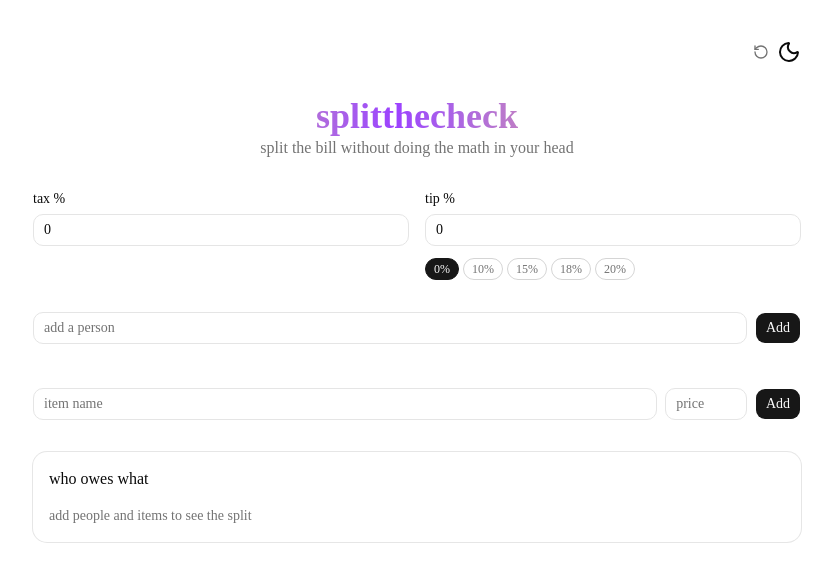
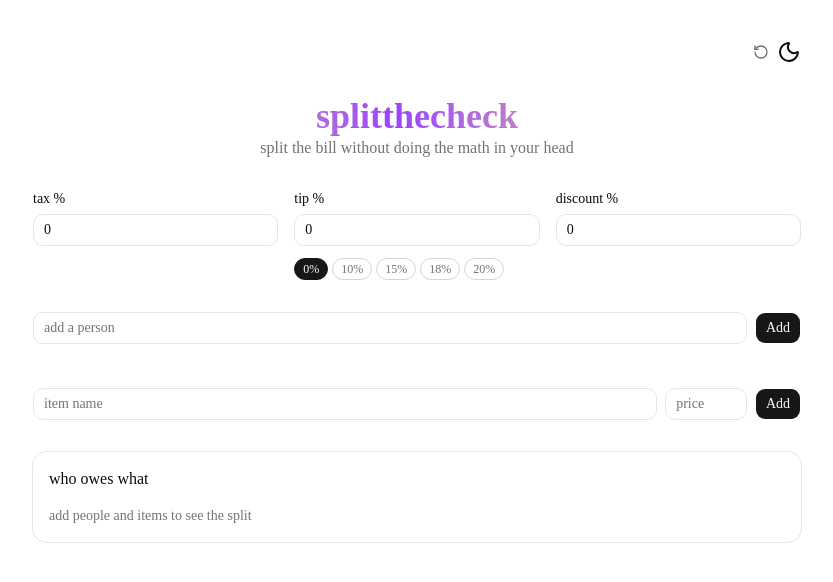
Before and after one commit to sudhishready/splitthecheck, a Next.js app: page / in a window 1280 px wide. Shown: the top 582 px of the page, without its empty margins (223-1056 px from the left). Built offline with nearby package versions, Linux system fonts and the light colour scheme.

Commit message:
added discount % field, subtracts from total before split

```diff
--- a/src/app/page.tsx
+++ b/src/app/page.tsx
@@ -20,6 +20,7 @@ export default function Home() {
   const [items, setItems] = useState<Item[]>([])
   const [taxPercent, setTaxPercent] = useState(0)
   const [tipPercent, setTipPercent] = useState(0)
+  const [discountPercent, setDiscountPercent] = useState(0)
   const [loaded, setLoaded] = useState(false)
 
   useEffect(() => {
@@ -30,6 +31,7 @@ export default function Home() {
       setItems(data.items || [])
       setTaxPercent(data.taxPercent || 0)
       setTipPercent(data.tipPercent || 0)
+      setDiscountPercent(data.discountPercent || 0)
     }
     setLoaded(true)
   }, [])
@@ -38,9 +40,15 @@ export default function Home() {
     if (!loaded) return
     localStorage.setItem(
       STORAGE_KEY,
-      JSON.stringify({ people, items, taxPercent, tipPercent }),
+      JSON.stringify({
+        people,
+        items,
+        taxPercent,
+        tipPercent,
+        discountPercent,
+      }),
     )
-  }, [people, items, taxPercent, tipPercent, loaded])
+  }, [people, items, taxPercent, tipPercent, discountPercent, loaded])
 
   function addPerson(name: string) {
     setPeople((prev) => [...prev, { id: crypto.randomUUID(), name }])
@@ -115,13 +123,21 @@ export default function Home() {
     setItems([])
     setTaxPercent(0)
     setTipPercent(0)
+    setDiscountPercent(0)
   }
 
-  const totals = calculateTotals(people, items, taxPercent, tipPercent)
+  const totals = calculateTotals(
+    people,
+    items,
+    taxPercent,
+    tipPercent,
+    discountPercent,
+  )
   const settlements = calculateSettlements(
     people,
     items,
     taxPercent,
+    discountPercent,
     tipPercent,
   )
 
@@ -145,7 +161,7 @@ export default function Home() {
             split the bill without doing the math in your head
           </p>
         </div>
-        <div className="grid grid-cols-2 gap-4">
+        <div className="grid grid-cols-3 gap-4">
           <div className="space-y-2">
             <Label htmlFor="tax">tax %</Label>
             <Input
@@ -179,6 +195,15 @@ export default function Home() {
               ))}
             </div>
           </div>
+          <div className="space-y-2">
+            <Label htmlFor="discount">discount %</Label>
+            <Input
+              id="discount"
+              type="number"
+              value={discountPercent}
+              onChange={(e) => setDiscountPercent(Number(e.target.value))}
+            />
+          </div>
         </div>
 
         <PeoplePanel
--- a/src/lib/calculate.ts
+++ b/src/lib/calculate.ts
@@ -6,6 +6,7 @@ export interface PersonTotal {
   subtotal: number
   tax: number
   tip: number
+  discount: number
   total: number
 }
 export function calculateTotals(
@@ -13,6 +14,7 @@ export function calculateTotals(
   items: Item[],
   taxPercent: number,
   tipPercent: number,
+  discountPercent: number,
 ): PersonTotal[] {
   const subtotals: Record<string, number> = {}
 
@@ -38,13 +40,15 @@ export function calculateTotals(
     const ratio = billSubtotal > 0 ? subtotal / billSubtotal : 0
     const tax = billSubtotal * (taxPercent / 100) * ratio
     const tip = billSubtotal * (tipPercent / 100) * ratio
+    const discount = billSubtotal * (discountPercent / 100) * ratio
     return {
       id: person.id,
       name: person.name,
       subtotal,
       tax,
       tip,
-      total: subtotal + tax + tip,
+      discount,
+      total: subtotal + tax + tip - discount,
     }
   })
 }
@@ -59,9 +63,16 @@ export function calculateSettlements(
   people: Person[],
   items: Item[],
   taxPercent: number,
+  discountPercent: number,
   tipPercent: number,
 ): Settlement[] {
-  const totals = calculateTotals(people, items, taxPercent, tipPercent)
+  const totals = calculateTotals(
+    people,
+    items,
+    taxPercent,
+    tipPercent,
+    discountPercent,
+  )
 
   const owed: Record<string, number> = {}
   for (const t of totals) {
```
